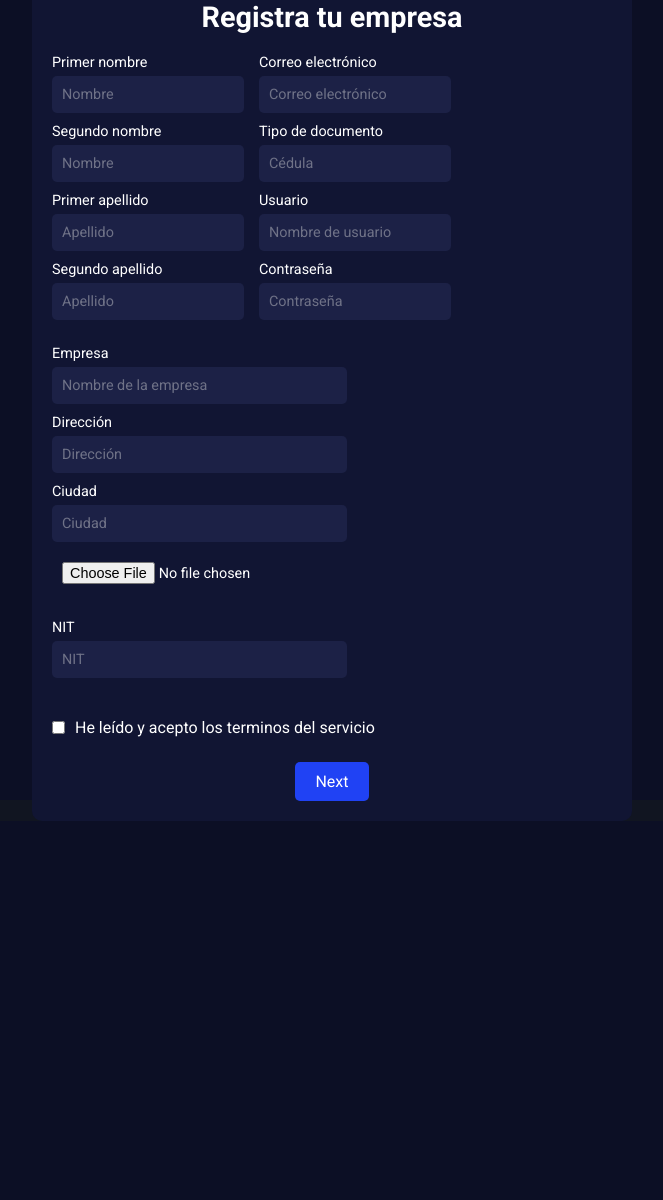
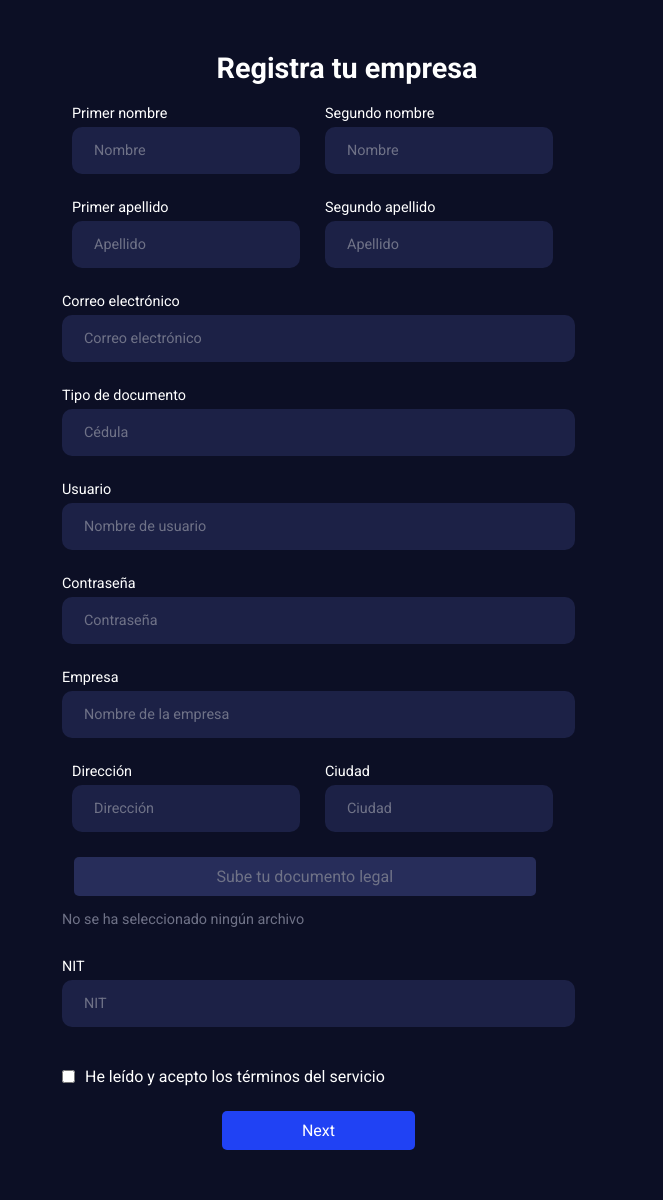
Before and after one commit to elandy2472/Jukebox, a PHP site: page /Jukebox/register in a window 1280 px wide. Shown: the whole page, without its empty margins (308-971 px from the left). Before the commit the page ends 821 px from the top, so only its background shows below. Run offline with PHP 8.4, Linux system fonts and the light colour scheme.

Commit message:
Create styles register view
creacion de estilos y funcionalidades del registro

```diff
--- a/app/views/content/register-view.php
+++ b/app/views/content/register-view.php
@@ -1,90 +1,103 @@
-
 <!DOCTYPE html>
 <html lang="en">
+
 <head>
     <meta charset="UTF-8">
     <meta name="viewport" content="width=device-width, initial-scale=1.0">
     <link rel="stylesheet" href="../css/register-view.css">
     <title>Register</title>
 </head>
+
 <body>
     <section class="register">
+
         <h2>Registra tu empresa</h2>
-
         <form action="../../controllers/registerController.php" method="post" enctype="multipart/form-data">
 
             <div class="content">
 
-            <div class="dataName">
-
+                <div class="half-width">
                     <label for="name1">Primer nombre</label>
                     <input type="text" id="name1" name="name1" placeholder="Nombre" minlength="4" maxlength="15" required>
-
+                </div>
+                <div class="half-width">
                     <label for="name2">Segundo nombre</label>
                     <input type="text" id="name2" name="name2" placeholder="Nombre" minlength="4" maxlength="15">
+                </div>
 
+                <div class="half-width">
                     <label for="last1">Primer apellido</label>
-                <input type="text" id="last1" name="last1" placeholder="Apellido"  minlength="4" maxlength="15" required>
-
+                    <input type="text" id="last1" name="last1" placeholder="Apellido" minlength="4" maxlength="15" required>
+                </div>
+                <div class="half-width">
                     <label for="last2">Segundo apellido</label>
                     <input type="text" id="last2" name="last2" placeholder="Apellido" minlength="4" maxlength="15">
-
                 </div>
 
-            <div class="dataAcount">
-
+                <div>
                     <label for="email">Correo electrónico</label>
                     <input type="email" id="email" name="email" placeholder="Correo electrónico" pattern="[a-z0-9._%+-]+@[a-z0-9.-]+\.[a-z]{2,}$" required>
+                </div>
 
+                <div>
                     <label for="cc">Tipo de documento</label>
                     <input type="text" id="cc" name="cc" placeholder="Cédula" minlength="5" maxlength="18" inputmode="numeric" pattern="[0-9]*" oninput="this.value = this.value.replace(/[^0-9]/g, '')" required>
+                </div>
 
-
+                <div>
                     <label for="username">Usuario</label>
                     <input type="text" id="username" name="username" placeholder="Nombre de usuario" minlength="4" maxlength="15" required>
-
-            <label for="password">Contraseña</label>
-            <!--             <input type="password" id="password" name="password" placeholder="Contraseña"  minlength="8" maxlength="20" pattern="(?=.*[A-Z])" required>-->
-       <input type="password" id="password" name="password" placeholder="Contraseña"  minlength="8" maxlength="20" required>
-
                 </div>
 
-            <div class="dataEnterprise">
+                <div>
+                    <label for="password">Contraseña</label>
+                    <input type="password" id="password" name="password" placeholder="Contraseña" minlength="8" maxlength="20" required>
+                </div>
+
+                <div>
                     <label for="nameEnter">Empresa</label>
-            <input type="text" id="nameEnter" name="nameEnter" placeholder="Nombre de la empresa"  minlength="4" maxlength="50" required>
+                    <input type="text" id="nameEnter" name="nameEnter" placeholder="Nombre de la empresa" minlength="4" maxlength="50" required>
+                </div>
 
+                <div class="half-width">
                     <label for="address">Dirección</label>
                     <input type="text" id="address" name="address" placeholder="Dirección" minlength="4" maxlength="50" required>
-
+                </div>
+                <div class="half-width">
                     <label for="city">Ciudad</label>
                     <input type="text" id="city" name="city" placeholder="Ciudad" minlength="4" maxlength="50" required>
+                </div>
 
                 <div class="uploadDocuments">
-                <input type="file" required>
+                    <label for="legalDocument">Sube tu documento legal</label>
+                    <input type="file" id="legalDocument" name="legalDocument" onchange="showFileName()" required>
+                    <span class="file-name" id="file-name">No se ha seleccionado ningún archivo</span>
                 </div>
 
+                <div>
                     <label for="nit">NIT</label>
-            <input type="text" id="nit" name="nit" placeholder="NIT"  minlength="5" maxlength="12" inputmode="numeric" pattern="[0-9]*" oninput="this.value = this.value.replace(/[^0-9]/g, '')" required>
-
-
+                    <input type="text" id="nit" name="nit" placeholder="NIT" minlength="5" maxlength="12" inputmode="numeric" pattern="[0-9]*" oninput="this.value = this.value.replace(/[^0-9]/g, '')" required>
                 </div>
 
                 <div class="checkbox">
-
-                <input type="checkbox"><span>He leído y acepto los terminos del servicio</span>
-
+                    <input type="checkbox" required><span>He leído y acepto los términos del servicio</span>
                 </div>
 
                 <div class="button">
-
-           <!--  <input type="button" value="Next"> -->
                     <button type="submit"><span>Next</span></button>
-
                 </div>
 
             </div>
         </form>
     </section>
 
+    <script>
+        function showFileName() {
+            const input = document.getElementById('legalDocument');
+            const fileName = document.getElementById('file-name');
+            fileName.textContent = input.files.length > 0 ? input.files[0].name : 'No se ha seleccionado ningún archivo';
+        }
+    </script>
 </body>
+
 </html>
--- a/app/views/css/register-view.css
+++ b/app/views/css/register-view.css
@@ -1,33 +1,3 @@
-/* body{
-    margin: 0;
-    padding: 0;
-    background-color: #111221 ;
-}
-h2{
-    text-align: center;
-    color: whitesmoke;
-}
-input{
-    background-color: #191C2D;
-    color: #9394BE;
-    border: none;
-    border-radius: 10px;
-    height: 30px;
-    width: 223px;
-}
-label{
-    color: whitesmoke;
-}
-.content{
-    margin: auto;
-    border: solid 1px white;
-    width:45%;
-    position: relative;
-    height: 600px;
-}
- */
- /* Estilos generales */
-/* Estilos generales */
 body {
     background-color: #0c0f25;
     font-family: Arial, sans-serif;
@@ -35,7 +5,7 @@ body {
     display: flex;
     justify-content: center;
     align-items: center;
-    height: 100vh;
+    height: 150vh;
     margin: 0;
 }
 
@@ -43,24 +13,30 @@ h2 {
     text-align: center;
     margin-bottom: 20px;
     font-size: 1.8em;
+
 }
 
 section.register {
-    background-color: #111533;
-    padding: 20px;
+    margin-left: 30px;
+    padding: 15px;
     border-radius: 10px;
     width: 100%;
     max-width: 600px;
 }
-
+::placeholder{
+    padding-left: 12px;
+}
 form .content {
     display: flex;
     flex-wrap: wrap;
     gap: 15px;
 }
-
+.content div{
+    width: 90%;
+}
 .content .half-width {
-    width: 48%;
+    width: 40%;
+    margin-left: 10px;
 }
 
 label {
@@ -71,10 +47,10 @@ label {
 
 input[type="text"], input[type="email"], input[type="password"], input[type="file"] {
     width: 100%;
-    padding: 10px;
+    padding: 15px 10px;
     margin-bottom: 10px;
     border: none;
-    border-radius: 5px;
+    border-radius: 10px;
     background-color: #1c2146;
     color: #ffffff;
     font-size: 0.9em;
@@ -82,6 +58,7 @@ input[type="text"], input[type="email"], input[type="password"], input[type="fil
 
 input[type="file"] {
     background-color: transparent;
+
 }
 
 input::placeholder {
@@ -94,7 +71,38 @@ input:focus {
 }
 
 .uploadDocuments {
+    position: relative;
     margin-bottom: 15px;
+}
+
+.uploadDocuments input[type="file"] {
+    display: none;
+}
+
+.uploadDocuments label {
+    background-color: #272d5a;
+    color: #6f7287;
+    padding: 10px 20px;
+    margin-left: 12px;
+    border-radius: 5px;
+    width: 90%;
+    text-align: center;
+    font-size: 1em;
+    cursor: pointer;
+    display: inline-block;
+    transition: background-color 0.3s;
+}
+
+.uploadDocuments label:hover {
+    background-color: #3b5cf0;
+}
+
+
+.uploadDocuments .file-name {
+    display: block;
+    margin-top: 10px;
+    font-size: 0.9em;
+    color: #6f7287;
 }
 
 .checkbox {
@@ -105,6 +113,10 @@ input:focus {
 
 .checkbox input {
     margin-right: 10px;
+
+}
+.checkbox input:focus{
+    background-color: #2042f4;
 }
 
 .button {
@@ -118,7 +130,7 @@ input:focus {
     background-color: #2042f4;
     color: #ffffff;
     border: none;
-    padding: 10px 20px;
+    padding: 10px 80px;
     border-radius: 5px;
     font-size: 1em;
     cursor: pointer;
```
Also changed, not shown: app/controllers/registerController.php (+11 -11 lines). Lines whose indentation alone changed are shown as unchanged.
